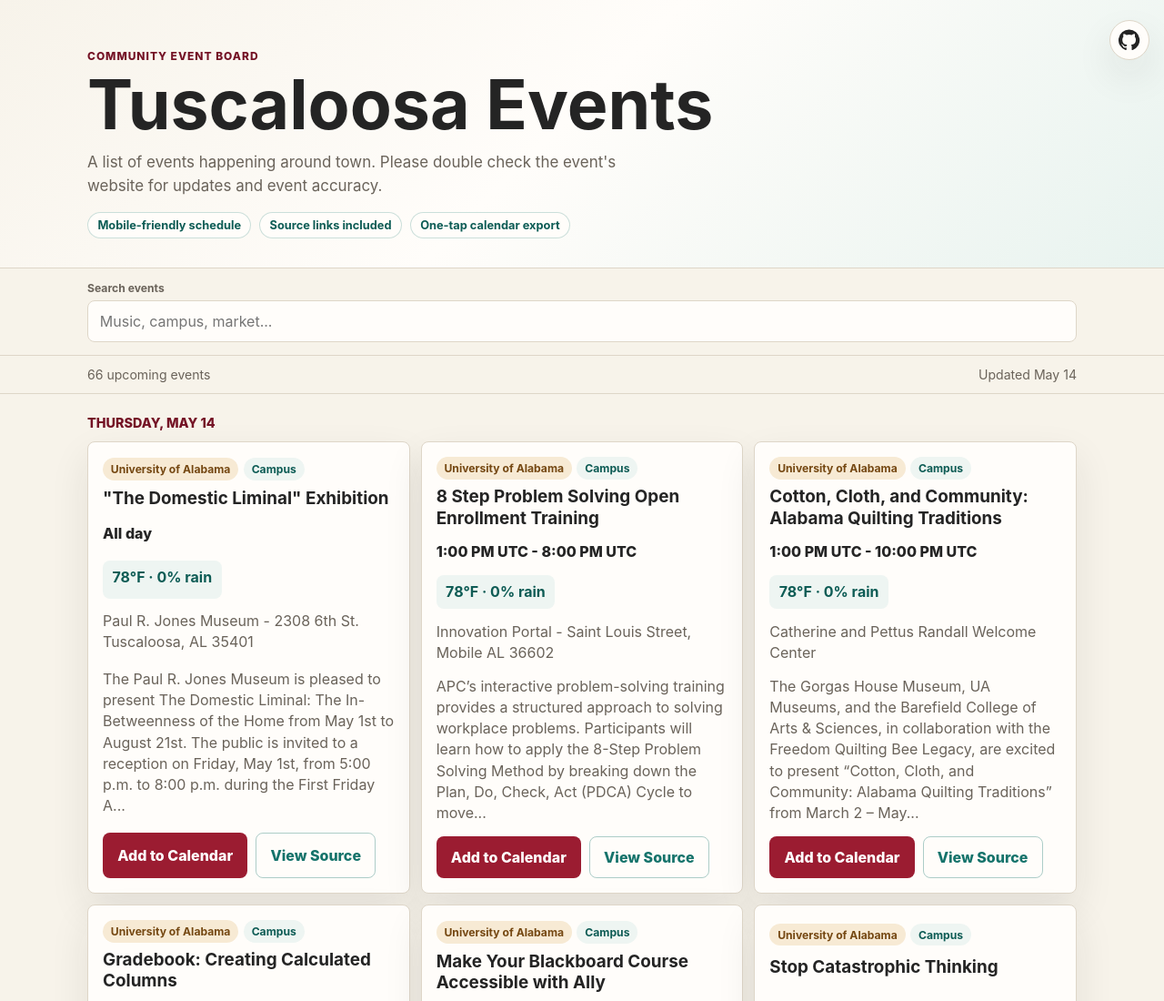
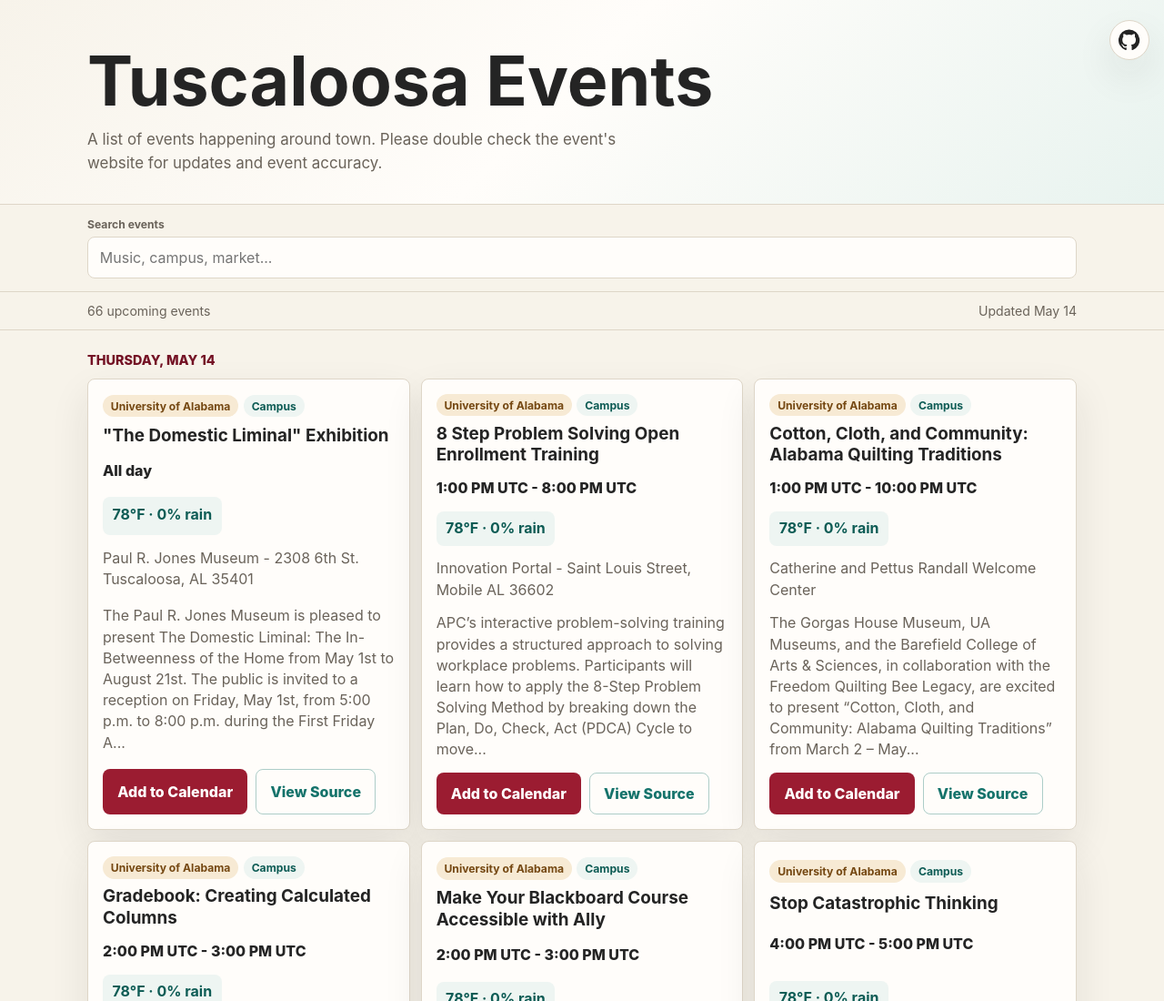
Before and after one commit to 67b/TuscaloosaEvents, a website: page index.html in a window 1280 px wide. Shown: the top 1100 px of the page at 91% size. Drawn offline with Linux system fonts and the light colour scheme.

Commit message:
Revert "Improve visuals for header and event cards"

```diff
--- a/assets/styles.css
+++ b/assets/styles.css
@@ -73,15 +73,6 @@ a {
   padding-right: 4.25rem;
 }
 
-.eyebrow {
-  margin: 0 0 0.65rem;
-  color: var(--accent-dark);
-  font-size: 0.75rem;
-  font-weight: 800;
-  letter-spacing: 0.08em;
-  text-transform: uppercase;
-}
-
 .github-link {
   position: absolute;
   top: 1.35rem;
@@ -135,25 +126,6 @@ h1 {
   color: var(--muted);
   font-size: 1.06rem;
   line-height: 1.55;
-}
-
-.header-highlights {
-  display: flex;
-  flex-wrap: wrap;
-  gap: 0.55rem;
-  margin: 1rem 0 0;
-  padding: 0;
-  list-style: none;
-}
-
-.header-highlights li {
-  padding: 0.35rem 0.65rem;
-  border: 1px solid rgba(21, 115, 107, 0.22);
-  border-radius: 999px;
-  background: rgba(255, 253, 250, 0.95);
-  color: #0d5c55;
-  font-size: 0.8rem;
-  font-weight: 700;
 }
 
 .toolbar {
@@ -253,13 +225,6 @@ a:focus-visible {
   border: 1px solid var(--line);
   border-radius: 8px;
   box-shadow: var(--shadow);
-  transition: transform 0.18s ease, box-shadow 0.18s ease, border-color 0.18s ease;
-}
-
-.event-card:hover {
-  transform: translateY(-2px);
-  box-shadow: 0 22px 36px rgba(36, 36, 36, 0.12);
-  border-color: #d4c9b7;
 }
 
 .event-card__top {
@@ -356,10 +321,6 @@ a:focus-visible {
   border-color: rgba(21, 115, 107, 0.35);
 }
 
-.button--secondary:hover {
-  background: #ecf7f5;
-}
-
 .empty-state {
   padding: 3rem 1rem;
   text-align: center;
--- a/index.html
+++ b/index.html
@@ -15,14 +15,8 @@
 
     <header class="site-header">
       <div class="site-header__inner">
-        <p class="eyebrow">Community event board</p>
         <h1>Tuscaloosa Events</h1>
         <p class="lede">A list of events happening around town. Please double check the event's website for updates and event accuracy.</p>
-        <ul class="header-highlights" aria-label="Project highlights">
-          <li>Mobile-friendly schedule</li>
-          <li>Source links included</li>
-          <li>One-tap calendar export</li>
-        </ul>
       </div>
     </header>
 
```
